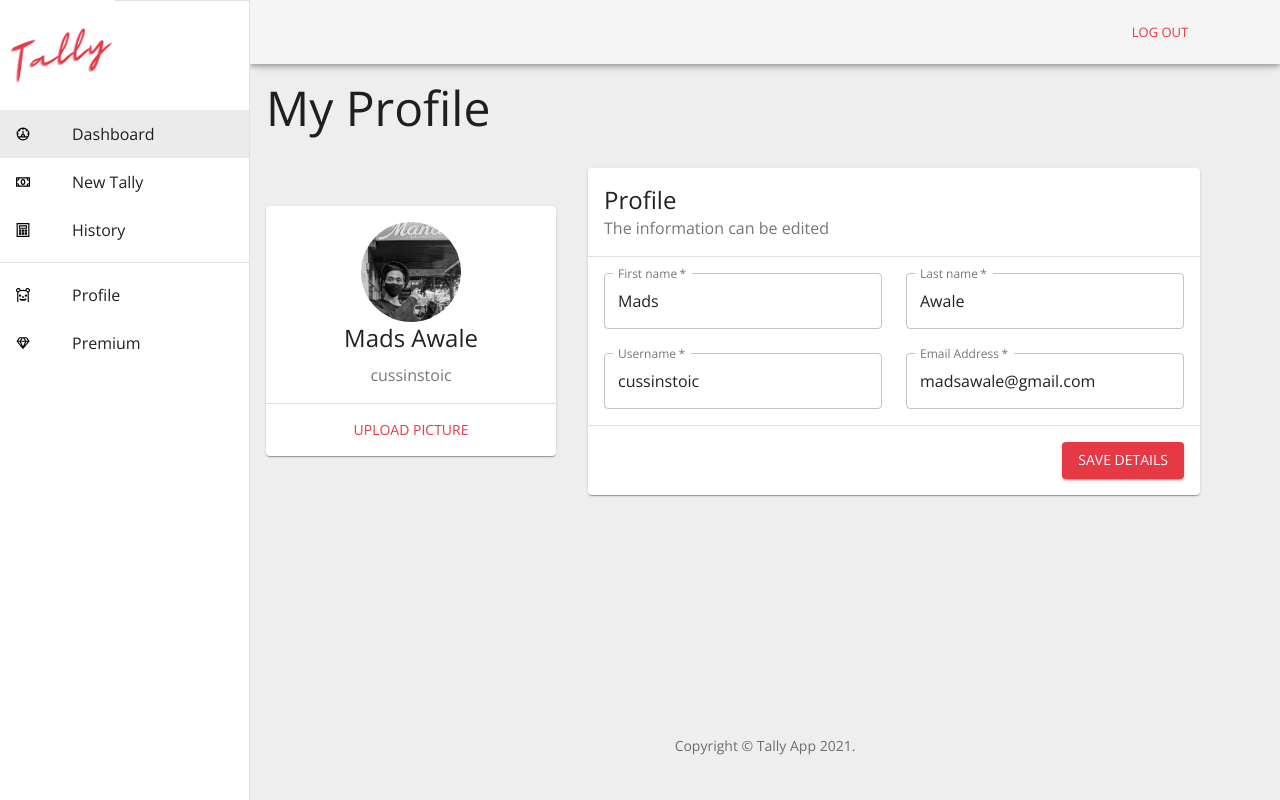
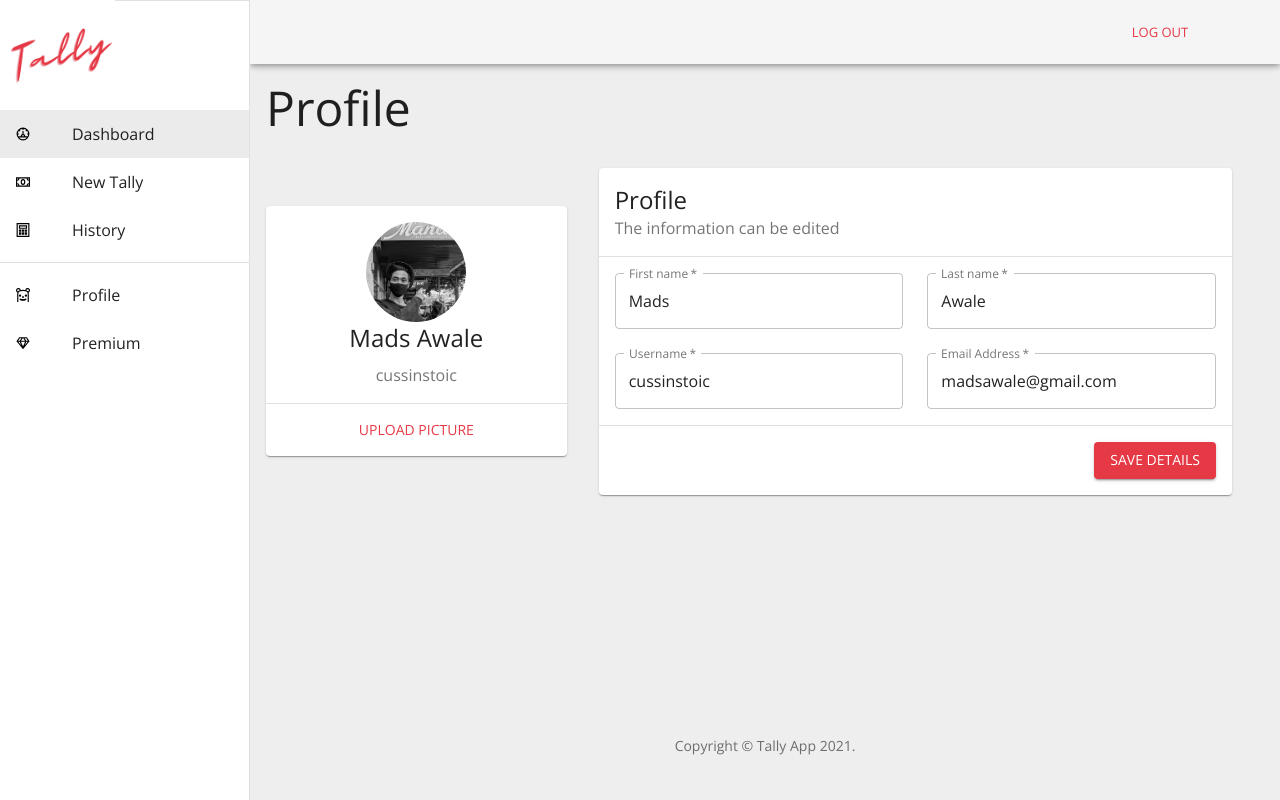
Before and after one commit to awalemandi/tally, a React (Create React App) app: page /home/profile in a window 1280 px wide. Built offline with nearby package versions, Linux system fonts and the light colour scheme.

Commit message:
updated grid layout for profile

```diff
--- a/src/components/menu/profile/Profile.tsx
+++ b/src/components/menu/profile/Profile.tsx
@@ -7,7 +7,7 @@ import AccountDetails from './AccountDetails';
 const useStyles = makeStyles(theme => ({
 	root: {
 		width: '100%',
-		marginTop: '1rem'
+		marginTop: '1rem',
 	},
 }));
 
@@ -15,19 +15,10 @@ const Profile = () => {
 	const classes = useStyles();
 	return (
 		<>
-			<Typography variant='h3'>My Profile</Typography>
-			<Grid
-				className={classes.root}
-				container
-				spacing={4}
-				direction='column'
-				justify='flex-start'
-				alignItems='stretch'
-			>
+			<Typography variant='h3'>Profile</Typography>
 			<Grid
 				container
-					item
-					xs={12}
+				className={classes.root}
 				spacing={4}
 				justify='center'
 				alignItems='center'
@@ -39,7 +30,6 @@ const Profile = () => {
 					<AccountDetails />
 				</Grid>
 			</Grid>
-			</Grid>
 		</>
 	);
 };
```
Also changed, not shown: 1 other file (tests, documents, lock files or other folders). Lines whose indentation alone changed are shown as unchanged.
